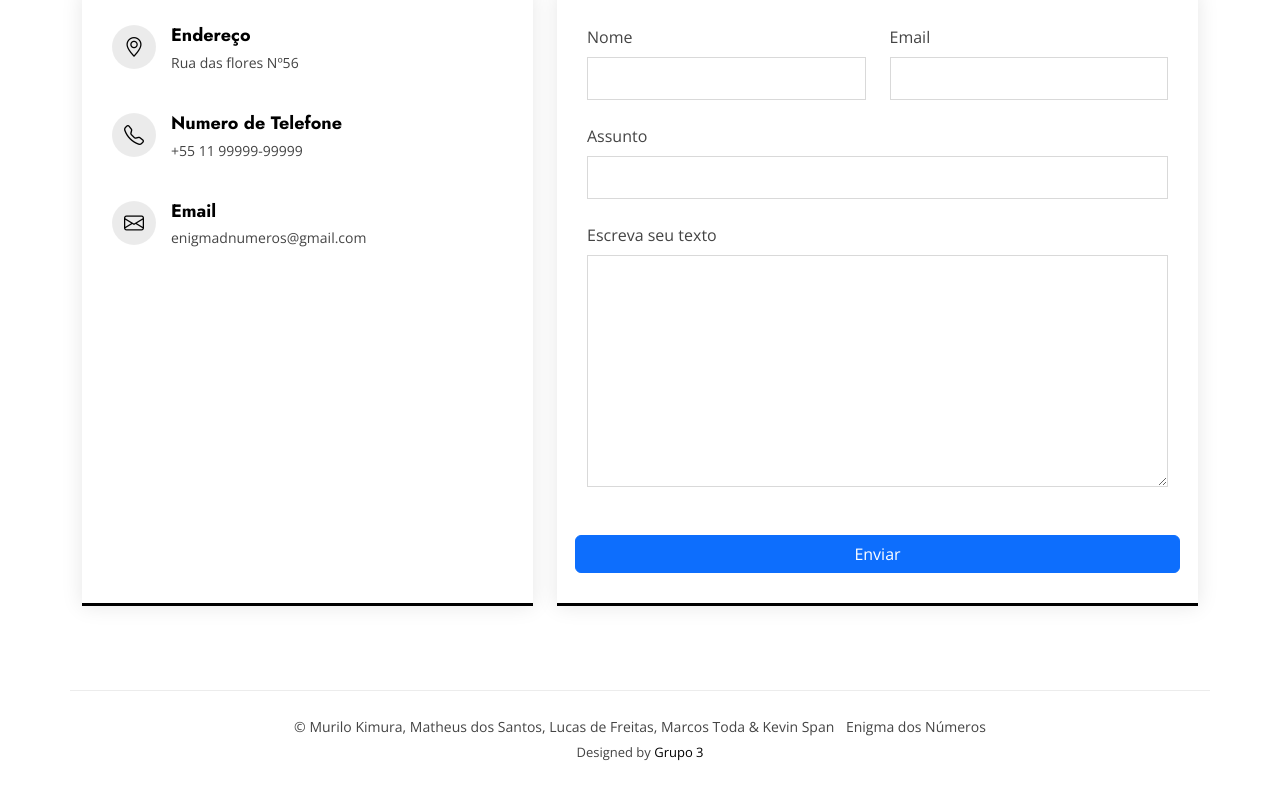
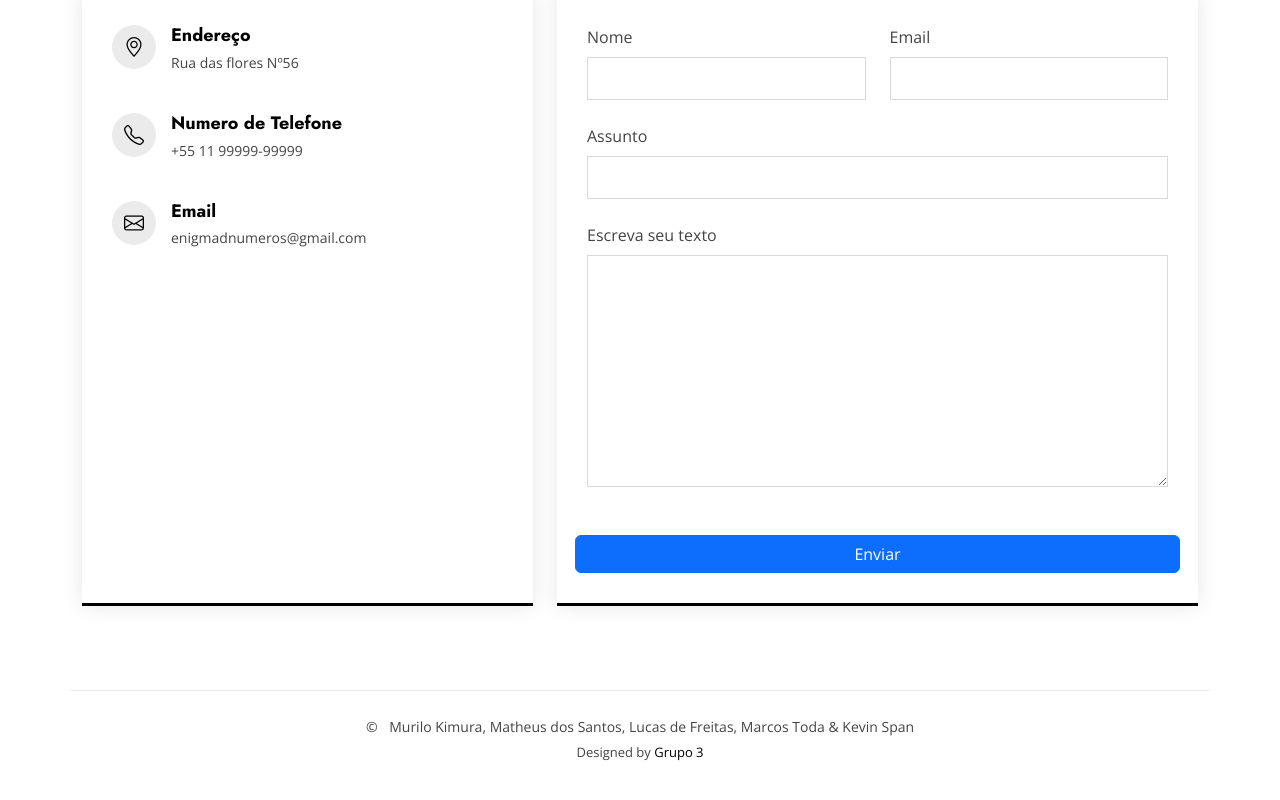
Before and after one commit to Matheusdsds/EnigmaDosNumeros, a plain HTML site: page index.html in a window 1280 px wide. Shown: the part 5449-6249 px from the top of the page. Drawn offline with nearby package versions, Linux system fonts and the light colour scheme.

Commit message:
Update index.html

```diff
--- a/index.html
+++ b/index.html
@@ -677,7 +677,7 @@
   <footer id="footer" class="footer">
 
     <div class="container copyright text-center mt-4">
-      <p>© <span>Murilo Kimura, Matheus dos Santos, Lucas de Freitas, Marcos Toda & Kevin Span</span> <strong class="px-1 sitename"></strong> <span>Enigma dos Números</span></p>
+      <p>© <span></span> <strong class="px-1 sitename"></strong> <span>Murilo Kimura, Matheus dos Santos, Lucas de Freitas, Marcos Toda & Kevin Span</span></p>
       <div class="credits">
         Designed by <a href="https://bootstrapmade.com/">Grupo 3</a>
       </div>
```
